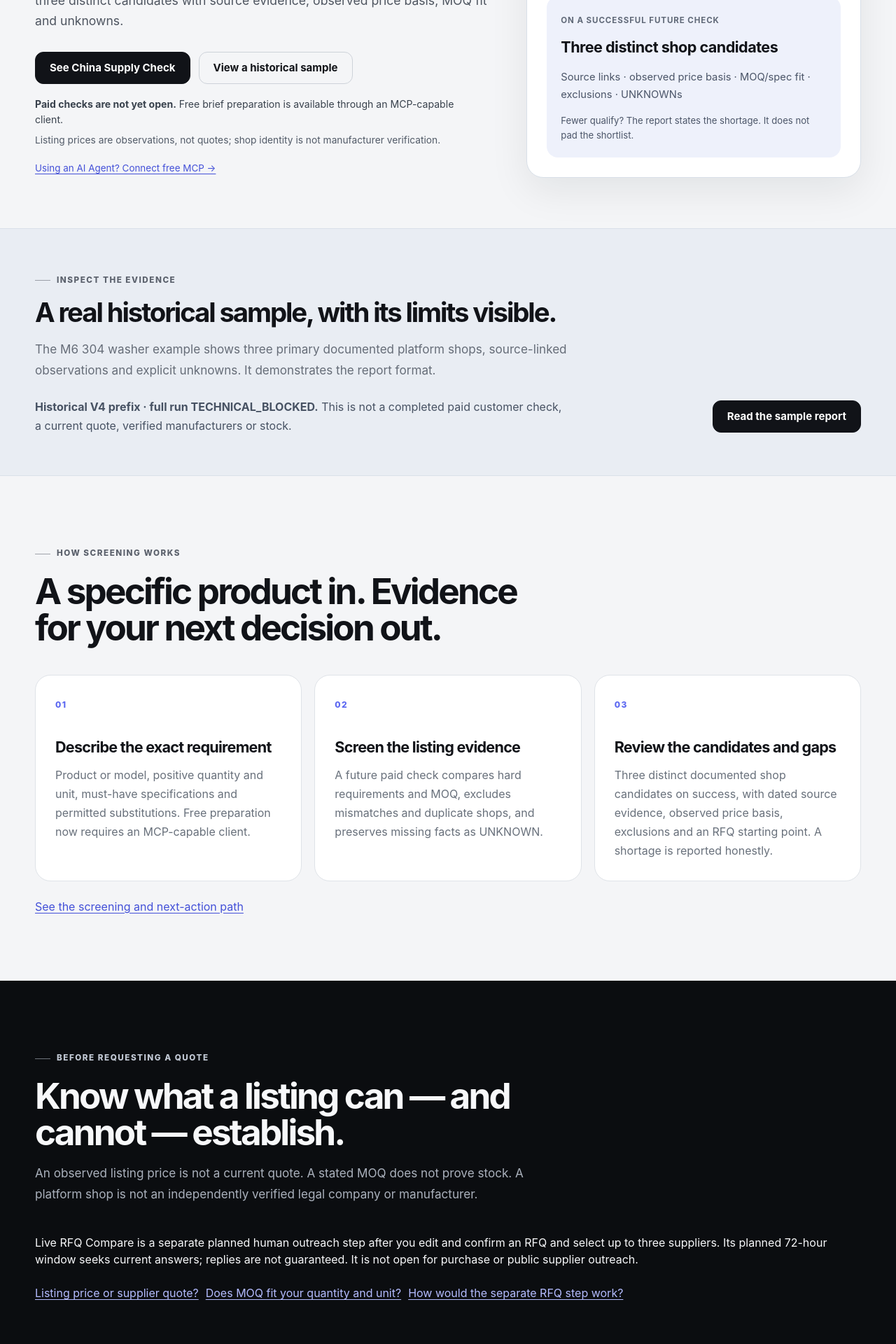
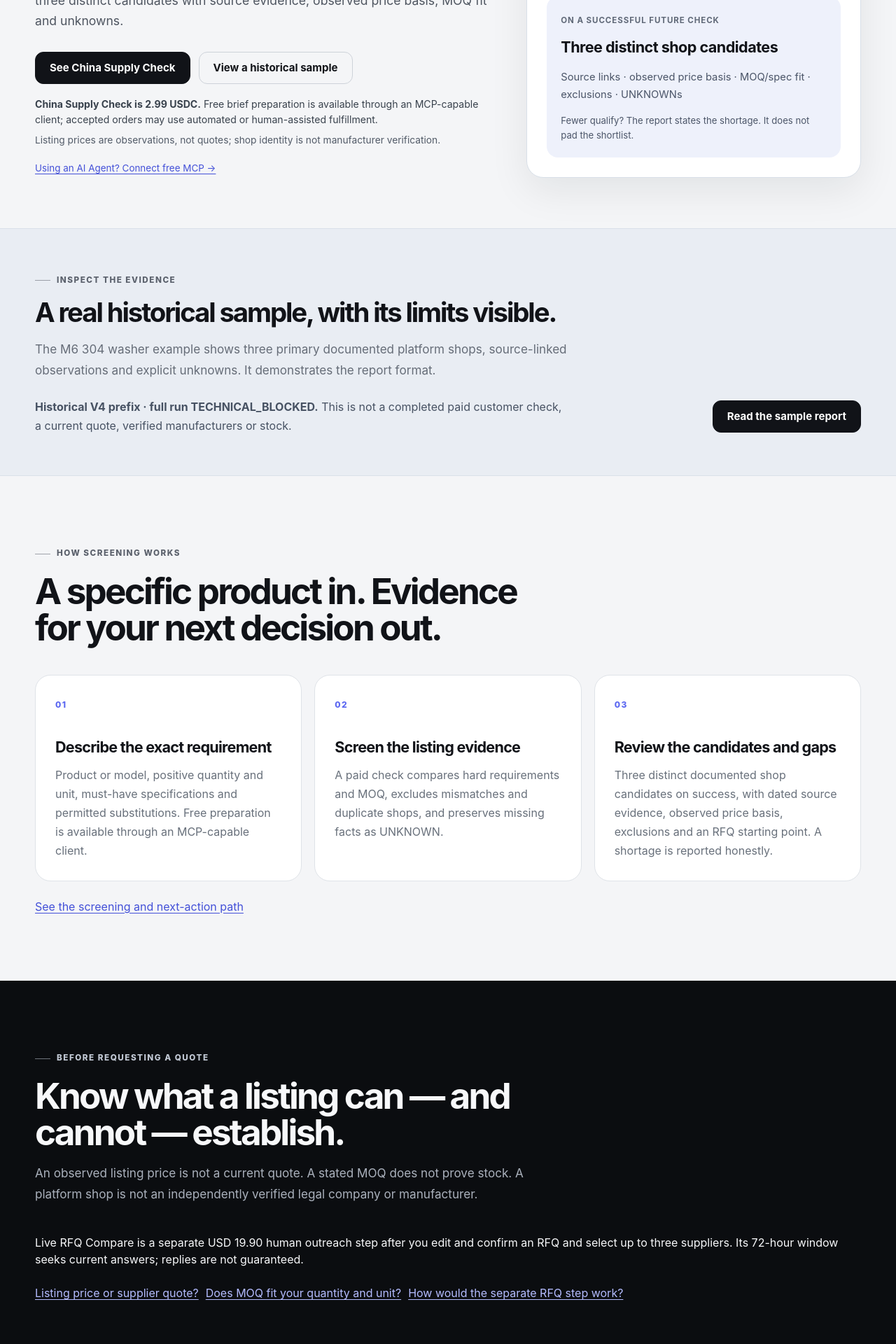
Before and after one commit to kiddhu/seekapi-public, a Next.js app: page / in a window 1280 px wide. Shown: the part 460-2380 px from the top of the page at 70% size. Built offline with nearby package versions, Linux system fonts and the light colour scheme.

Commit message:
Publisher paid-live copy: components/growth-home.tsx

```diff
--- a/components/growth-home.tsx
+++ b/components/growth-home.tsx
@@ -9,7 +9,7 @@ const variants = {
   },
   b: {
     heading: 'Turn a China sourcing brief into an evidence-screened shortlist.',
-    lead: 'Start with a product or model, quantity and must-have specifications. On a successful future check: three distinct B2B shop candidates, price basis, MOQ/spec fit, source links, exclusions and UNKNOWNs.',
+    lead: 'Start with a product or model, quantity and must-have specifications. On a successful check: three distinct B2B shop candidates, price basis, MOQ/spec fit, source links, exclusions and UNKNOWNs.',
   },
   c: {
     heading: 'Compare China listings before a quote.',
@@ -58,7 +58,7 @@ export function GrowthHome({ variant = 'a' }: { variant?: HomepageVariant }) {
           <Link className="button" href="/china-supply-check" aria-label="See China Supply Check">{variant === 'a' ? 'See China Supply Check' : 'China Supply Check'}</Link>
           <Link className="button button-ghost" href="/china-supply-check/sample" aria-label="View a historical sample">{variant === 'a' ? 'View a historical sample' : 'Historical sample'}</Link>
         </div>
-        <p className="growth-availability"><strong>Paid checks are not yet open.</strong> Free brief preparation is available through an MCP-capable client.</p>
+        <p className="growth-availability"><strong>China Supply Check is 2.99 USDC.</strong> Free brief preparation is available through an MCP-capable client; accepted orders may use automated or human-assisted fulfillment.</p>
         <p className="growth-limits">Listing prices are observations, not quotes; shop identity is not manufacturer verification.</p>
         <Link className="growth-agent-link" href="/for-agents#china-supply-check-mcp">Using an AI Agent? Connect free MCP →</Link>
       </div>
@@ -73,15 +73,15 @@ export function GrowthHome({ variant = 'a' }: { variant?: HomepageVariant }) {
     <section className="section"><div className="container">
       <SectionTitle eyebrow="How screening works" title="A specific product in. Evidence for your next decision out." />
       <div className="grid-3">
-        <FeatureCard index="01" title="Describe the exact requirement" body="Product or model, positive quantity and unit, must-have specifications and permitted substitutions. Free preparation now requires an MCP-capable client." />
-        <FeatureCard index="02" title="Screen the listing evidence" body="A future paid check compares hard requirements and MOQ, excludes mismatches and duplicate shops, and preserves missing facts as UNKNOWN." />
+        <FeatureCard index="01" title="Describe the exact requirement" body="Product or model, positive quantity and unit, must-have specifications and permitted substitutions. Free preparation is available through an MCP-capable client." />
+        <FeatureCard index="02" title="Screen the listing evidence" body="A paid check compares hard requirements and MOQ, excludes mismatches and duplicate shops, and preserves missing facts as UNKNOWN." />
         <FeatureCard index="03" title="Review the candidates and gaps" body="Three distinct documented shop candidates on success, with dated source evidence, observed price basis, exclusions and an RFQ starting point. A shortage is reported honestly." />
       </div>
       <div className="link-list"><Link className="text-link" href="/how-it-works">See the screening and next-action path</Link></div>
     </div></section>
     <section className="section section-dark"><div className="container">
       <SectionTitle eyebrow="Before requesting a quote" title="Know what a listing can — and cannot — establish." body="An observed listing price is not a current quote. A stated MOQ does not prove stock. A platform shop is not an independently verified legal company or manufacturer." />
-      <p>Live RFQ Compare is a separate planned human outreach step after you edit and confirm an RFQ and select up to three suppliers. Its planned 72-hour window seeks current answers; replies are not guaranteed. It is not open for purchase or public supplier outreach.</p>
+      <p>Live RFQ Compare is a separate USD 19.90 human outreach step after you edit and confirm an RFQ and select up to three suppliers. Its 72-hour window seeks current answers; replies are not guaranteed.</p>
       <div className="link-list">
         <Link className="text-link" href="/china-supply-check/listing-price-vs-quote">Listing price or supplier quote?</Link>
         <Link className="text-link" href="/china-supply-check/moq-specification-screening">Does MOQ fit your quantity and unit?</Link>
```
